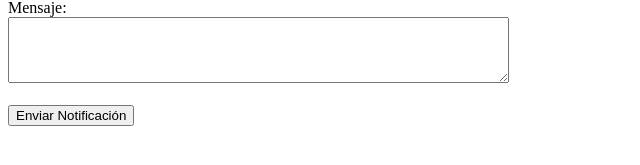
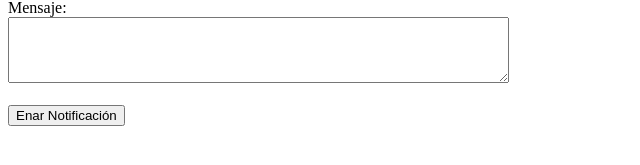
Before and after one commit to AlfredoQS151/Programacion-Movil-2, a website: page public/index.html in a window 1280 px wide. Shown: the part 259-424 px from the top of the page, 0-640 px from the left. Drawn offline with Linux system fonts and the light colour scheme.

Commit message:
Update index.html

```diff
--- a/public/index.html
+++ b/public/index.html
@@ -16,7 +16,7 @@
     <label>Mensaje:</label><br>
     <textarea id="body" rows="4" cols="60" required></textarea><br><br>
 
-    <button type="submit">Enviar Notificación</button>
+    <button type="submit">Enar Notificación</button>
   </form>
 
   <p id="response"></p>
```
